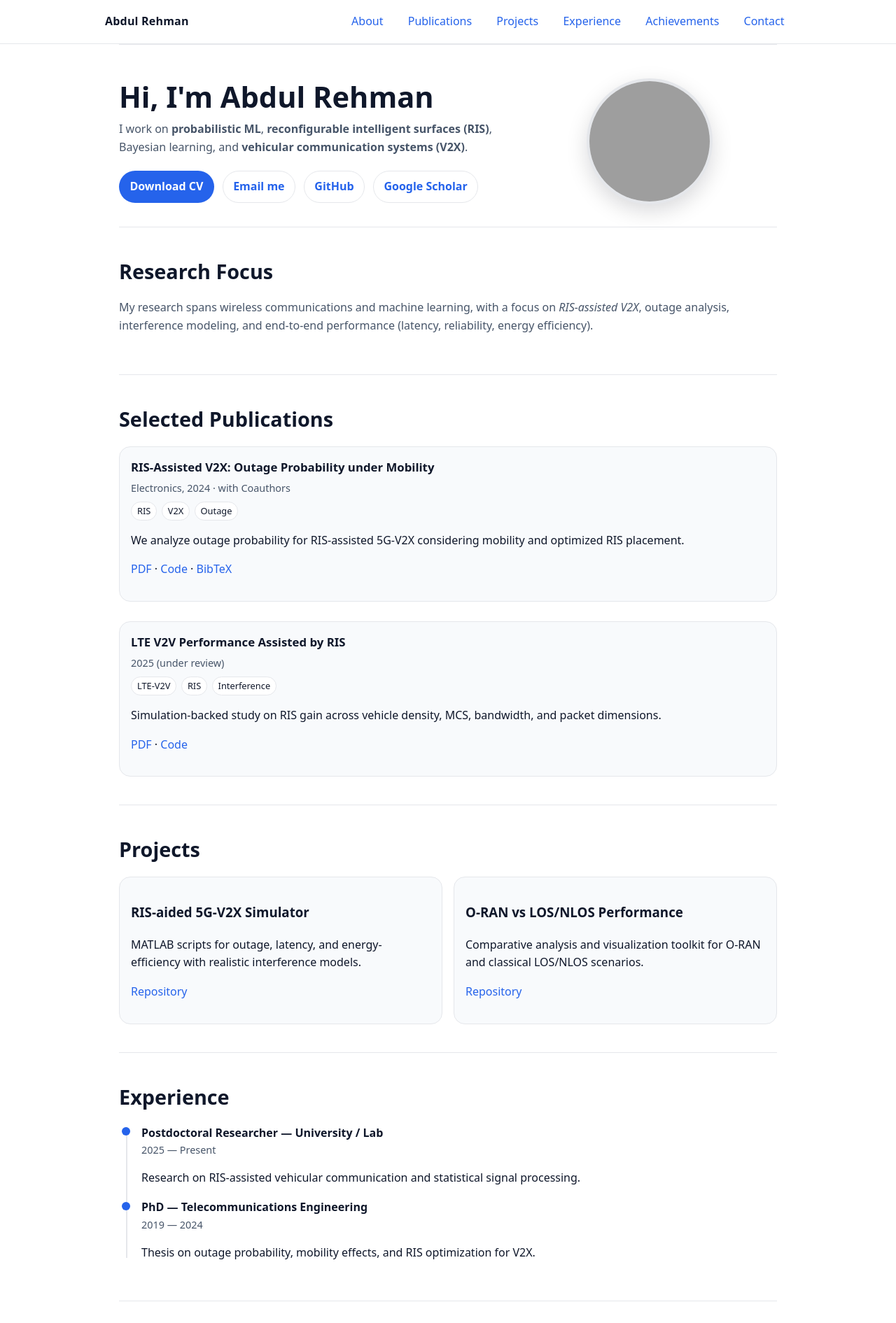
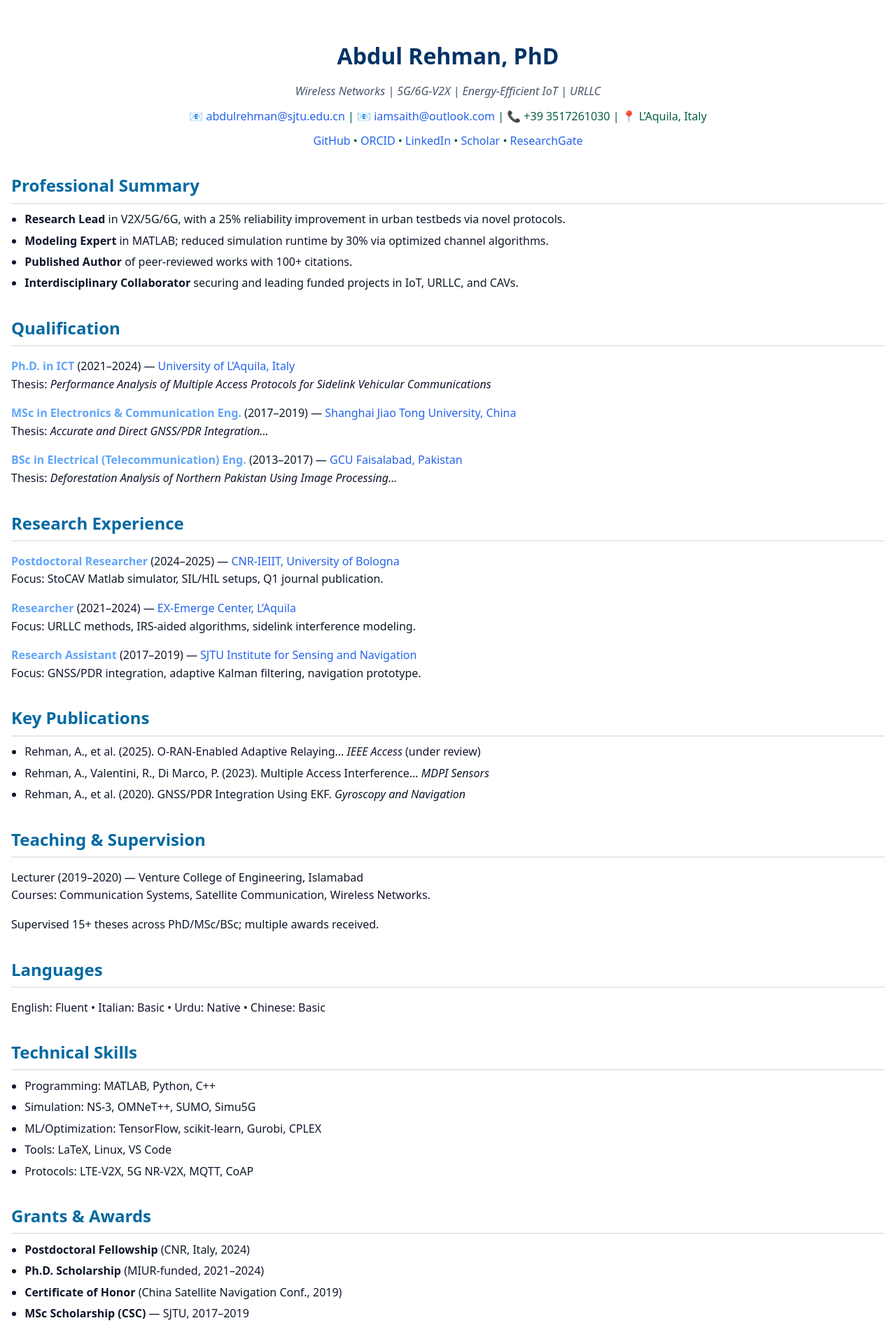
Before and after one commit to abdulrehman-phd/abdulrehman-phd.github.io, a plain HTML site: page index.html in a window 1280 px wide. Shown: the top 1891 px of the page at 70% size. Drawn offline with Linux system fonts and the light colour scheme; grey boxes are pictures that could not be loaded.

Commit message:
Update index.html

```diff
--- a/index.html
+++ b/index.html
@@ -3,244 +3,170 @@
 <head>
   <meta charset="utf-8" />
   <meta name="viewport" content="width=device-width, initial-scale=1" />
-  <title>Abdul Rehman — Personal Website</title>
-  <meta name="description" content="Abdul Rehman — Research in probabilistic ML, RIS, vehicular communication systems (V2X)." />
-  <meta property="og:title" content="Abdul Rehman — Personal Website" />
-  <meta property="og:description" content="Research in probabilistic ML, RIS, vehicular communication systems (V2X)." />
-  <meta property="og:type" content="website" />
-  <meta property="og:url" content="https://YOUR-USERNAME.github.io" />
-  <meta name="color-scheme" content="light dark" />
+  <title>Abdul Rehman, PhD — CV</title>
+  <meta name="description" content="Abdul Rehman — Wireless Networks, V2X, 5G/6G, URLLC, IoT" />
   <style>
     :root {
       --bg: #ffffff;
-      --fg: #0f172a; /* slate-900 */
-      --muted: #475569; /* slate-600 */
-      --primary: #2563eb; /* blue-600 */
-      --border: #e5e7eb; /* gray-200 */
-      --card: #f8fafc; /* slate-50 */
-      --radius: 16px;
+      --fg: #0f172a;
+      --muted: #475569;
+      --primary: #2563eb;
+      --section: #0369a1;
+      --highlight: #60a5fa;
+      --infocolor: #065f46;
+      --border: #e5e7eb;
+      --card: #f8fafc;
+      --radius: 12px;
     }
-    @media (prefers-color-scheme: dark) {
-      :root {
-        --bg: #0b1020;
-        --fg: #f1f5f9; /* slate-100 */
-        --muted: #cbd5e1; /* slate-300 */
-        --primary: #60a5fa; /* blue-400 */
-        --border: #1f2937; /* gray-800 */
-        --card: #0f172a; /* slate-900 */
+    body {
+      margin: 0;
+      font-family: system-ui, -apple-system, Segoe UI, Roboto, Helvetica, Arial;
+      background: var(--bg);
+      color: var(--fg);
+      line-height: 1.6;
+      padding: 1rem;
     }
-    }
-    * { box-sizing: border-box; }
-    html, body { height: 100%; }
-    body {
-      margin: 0; font-family: ui-sans-serif, system-ui, -apple-system, Segoe UI, Roboto, Helvetica, Arial, "Apple Color Emoji", "Segoe UI Emoji";
-      background: var(--bg); color: var(--fg); line-height: 1.6;
-    }
+    h1,h2,h3 { margin-top: 1.2em; margin-bottom: .4em; }
+    h1 { color: #003366; }
+    h2 { color: var(--section); border-bottom: 2px solid var(--border); padding-bottom: .2em; }
     a { color: var(--primary); text-decoration: none; }
     a:hover { text-decoration: underline; }
-
-    .container { max-width: 980px; padding: 0 1.25rem; margin: 0 auto; }
-    header {
-      position: sticky; top: 0; z-index: 100; backdrop-filter: saturate(180%) blur(8px);
-      background: color-mix(in oklab, var(--bg) 85%, transparent);
-      border-bottom: 1px solid var(--border);
-    }
-    .nav { display: flex; align-items: center; justify-content: space-between; gap: 1rem; padding: .75rem 0; }
-    .brand { font-weight: 700; letter-spacing: .2px; }
-    .menu { display: flex; gap: 1rem; flex-wrap: wrap; }
-    .menu a { padding: .4rem .6rem; border-radius: 999px; }
-    .menu a:hover { background: var(--card); text-decoration: none; }
-
-    .hero { display: grid; grid-template-columns: 1.2fr .8fr; gap: 2rem; align-items: center; padding: 3rem 0 2rem; }
-    .hero .title { font-size: clamp(1.8rem, 4vw, 2.6rem); line-height: 1.2; margin: 0; }
-    .hero .subtitle { color: var(--muted); margin-top: .5rem; }
-    .actions { display: flex; gap: .75rem; margin-top: 1.25rem; flex-wrap: wrap; }
-    .btn { display: inline-flex; align-items: center; gap: .5rem; border: 1px solid var(--border); padding: .6rem .9rem; border-radius: 999px; font-weight: 600; }
-    .btn.primary { background: var(--primary); color: white; border-color: transparent; }
-    .btn:hover { text-decoration: none; opacity: .95; }
-    .avatar {
-      width: 180px; aspect-ratio: 1; border-radius: 50%; object-fit: cover; border: 4px solid var(--border); background: var(--card);
-      box-shadow: 0 10px 30px rgba(2, 6, 23, .15);
-    }
-
-    section { padding: 2.5rem 0; border-top: 1px solid var(--border); }
-    h2 { font-size: clamp(1.4rem, 2.5vw, 1.8rem); margin: 0 0 1rem; }
-    .lead { color: var(--muted); }
-
-    .grid { display: grid; grid-template-columns: repeat(12, 1fr); gap: 1rem; }
-    .card { grid-column: span 12; background: var(--card); border: 1px solid var(--border); border-radius: var(--radius); padding: 1rem; }
-    @media (min-width: 720px) {
-      .card.half { grid-column: span 6; }
-      .card.third { grid-column: span 4; }
-    }
-
-    .item + .item { margin-top: .75rem; }
-    .item h3 { margin: 0 0 .25rem; font-size: 1.05rem; }
-    .meta { font-size: .9rem; color: var(--muted); }
-    .tags { display: flex; gap: .4rem; flex-wrap: wrap; margin-top: .5rem; }
-    .tag { font-size: .8rem; padding: .15rem .5rem; background: var(--bg); border: 1px solid var(--border); border-radius: 999px; }
-
-    .timeline { position: relative; }
-    .timeline:before { content: ""; position: absolute; top: .3rem; bottom: .3rem; left: 10px; width: 2px; background: var(--border); }
-    .titem { position: relative; padding-left: 2rem; margin: 0 0 1rem; }
-    .titem:before { content: ""; position: absolute; left: 4px; top: .3rem; width: 12px; height: 12px; border-radius: 50%; background: var(--primary); }
-    .titem h3 { margin: 0; font-size: 1rem; }
-
-    footer { padding: 2rem 0; border-top: 1px solid var(--border); color: var(--muted); font-size: .95rem; }
-    .links { display: flex; gap: .75rem; flex-wrap: wrap; }
-
-    .sr-only { position: absolute; width: 1px; height: 1px; padding: 0; margin: -1px; overflow: hidden; clip: rect(0,0,0,0); white-space: nowrap; border: 0; }
+    .center { text-align: center; }
+    .highlight { color: var(--highlight); font-weight: 600; }
+    .contact { margin: .6em 0; color: var(--infocolor); }
+    ul { margin-top: .2em; margin-bottom: 1em; padding-left: 1.2em; }
+    li { margin-bottom: .3em; }
+    .section { margin-top: 2rem; }
+    .sub { color: var(--muted); font-style: italic; }
+    .two-col { display: flex; justify-content: space-between; flex-wrap: wrap; }
+    .two-col div { flex: 1; min-width: 250px; }
+    footer { margin-top: 3rem; text-align: center; font-size: .9em; color: var(--muted); }
   </style>
-  <script type="application/ld+json">
-    {
-      "@context": "https://schema.org",
-      "@type": "Person",
-      "name": "Abdul Rehman",
-      "jobTitle": "Researcher",
-      "affiliation": {"@type": "Organization", "name": "—"},
-      "url": "https://YOUR-USERNAME.github.io",
-      "sameAs": [
-        "https://github.com/YOUR-USERNAME",
-        "https://scholar.google.com/citations?user=YOURID",
-        "https://www.linkedin.com/in/YOUR-USERNAME"
-      ]
-    }
-  </script>
 </head>
 <body>
-  <a class="sr-only" href="#main">Skip to content</a>
-  <header>
-    <div class="container nav" role="navigation" aria-label="Main">
-      <div class="brand">Abdul Rehman</div>
-      <nav class="menu">
-        <a href="#about">About</a>
-        <a href="#publications">Publications</a>
-        <a href="#projects">Projects</a>
-        <a href="#experience">Experience</a>
-        <a href="#achievements">Achievements</a>
-        <a href="#contact">Contact</a>
-      </nav>
+
+<div class="center">
+  <h1>Abdul Rehman, PhD</h1>
+  <div class="sub">Wireless Networks | 5G/6G-V2X | Energy-Efficient IoT | URLLC</div>
+  <div class="contact">
+    📧 <a href="mailto:abdulrehman@sjtu.edu.cn">abdulrehman@sjtu.edu.cn</a> |
+    📧 <a href="mailto:iamsaith@outlook.com">iamsaith@outlook.com</a> |
+    📞 +39 3517261030 |
+    📍 L’Aquila, Italy
   </div>
-  </header>
-
-  <main id="main" class="container">
-    <section class="hero" id="about">
-      <div>
-        <h1 class="title">Hi, I'm Abdul Rehman</h1>
-        <p class="subtitle">I work on <strong>probabilistic ML</strong>, <strong>reconfigurable intelligent surfaces (RIS)</strong>, Bayesian learning, and <strong>vehicular communication systems (V2X)</strong>.</p>
-        <div class="actions">
-          <a class="btn primary" href="cv.pdf" target="_blank" rel="noopener">Download CV</a>
-          <a class="btn" href="mailto:your.email@example.com">Email me</a>
-          <a class="btn" href="https://github.com/YOUR-USERNAME" target="_blank" rel="noopener">GitHub</a>
-          <a class="btn" href="https://scholar.google.com/citations?user=YOURID" target="_blank" rel="noopener">Google Scholar</a>
+  <div class="contact">
+    <a href="https://abdulrehman-phd.github.io/">GitHub</a> •
+    <a href="https://orcid.org/0009-0008-3658-4913">ORCID</a> •
+    <a href="https://www.linkedin.com/in/iamsaith">LinkedIn</a> •
+    <a href="https://tinyurl.com/y2kmr53j">Scholar</a> •
+    <a href="https://www.researchgate.net/profile/Abdul-Rehman-29?ev=hdr_xprf">ResearchGate</a>
   </div>
 </div>
-      <div style="display:flex; justify-content:center;">
-        <img class="avatar" src="https://avatars.githubusercontent.com/u/000000?v=4" alt="Profile photo of Abdul Rehman" />
+
+<div class="section">
+  <h2>Professional Summary</h2>
+  <ul>
+    <li><b>Research Lead</b> in V2X/5G/6G, with a 25% reliability improvement in urban testbeds via novel protocols.</li>
+    <li><b>Modeling Expert</b> in MATLAB; reduced simulation runtime by 30% via optimized channel algorithms.</li>
+    <li><b>Published Author</b> of peer-reviewed works with 100+ citations.</li>
+    <li><b>Interdisciplinary Collaborator</b> securing and leading funded projects in IoT, URLLC, and CAVs.</li>
+  </ul>
 </div>
-    </section>
 
-    <section>
-      <h2>Research Focus</h2>
-      <p class="lead">My research spans wireless communications and machine learning, with a focus on <em>RIS-assisted V2X</em>, outage analysis, interference modeling, and end-to-end performance (latency, reliability, energy efficiency).</p>
-    </section>
+<div class="section">
+  <h2>Qualification</h2>
+  <p><span class="highlight">Ph.D. in ICT</span> (2021–2024) — <a href="https://www.univaq.it/index.php">University of L’Aquila, Italy</a><br>
+  Thesis: <i>Performance Analysis of Multiple Access Protocols for Sidelink Vehicular Communications</i></p>
 
-    <section id="publications">
-      <h2>Selected Publications</h2>
-      <div class="grid">
-        <article class="card item">
-          <h3>RIS-Assisted V2X: Outage Probability under Mobility</h3>
-          <div class="meta">Electronics, 2024 · with Coauthors</div>
-          <div class="tags">
-            <span class="tag">RIS</span>
-            <span class="tag">V2X</span>
-            <span class="tag">Outage</span>
+  <p><span class="highlight">MSc in Electronics & Communication Eng.</span> (2017–2019) — <a href="https://en.sjtu.edu.cn/">Shanghai Jiao Tong University, China</a><br>
+  Thesis: <i>Accurate and Direct GNSS/PDR Integration...</i></p>
+
+  <p><span class="highlight">BSc in Electrical (Telecommunication) Eng.</span> (2013–2017) — <a href="https://gcuf.edu.pk/">GCU Faisalabad, Pakistan</a><br>
+  Thesis: <i>Deforestation Analysis of Northern Pakistan Using Image Processing...</i></p>
 </div>
-          <p>We analyze outage probability for RIS-assisted 5G-V2X considering mobility and optimized RIS placement.</p>
-          <p><a href="#">PDF</a> · <a href="#">Code</a> · <a href="#">BibTeX</a></p>
-        </article>
-        <article class="card item">
-          <h3>LTE V2V Performance Assisted by RIS</h3>
-          <div class="meta">2025 (under review)</div>
-          <div class="tags"><span class="tag">LTE-V2V</span><span class="tag">RIS</span><span class="tag">Interference</span></div>
-          <p>Simulation-backed study on RIS gain across vehicle density, MCS, bandwidth, and packet dimensions.</p>
-          <p><a href="#">PDF</a> · <a href="#">Code</a></p>
-        </article>
+
+<div class="section">
+  <h2>Research Experience</h2>
+  <p><span class="highlight">Postdoctoral Researcher</span> (2024–2025) — <a href="https://www.ieiit.cnr.it/">CNR-IEIIT, University of Bologna</a><br>
+  Focus: StoCAV Matlab simulator, SIL/HIL setups, Q1 journal publication.</p>
+
+  <p><span class="highlight">Researcher</span> (2021–2024) — <a href="http://exemerge.disim.univaq.it/">EX-Emerge Center, L’Aquila</a><br>
+  Focus: URLLC methods, IRS-aided algorithms, sidelink interference modeling.</p>
+
+  <p><span class="highlight">Research Assistant</span> (2017–2019) — <a href="https://nls.sjtu.edu.cn/web/index">SJTU Institute for Sensing and Navigation</a><br>
+  Focus: GNSS/PDR integration, adaptive Kalman filtering, navigation prototype.</p>
 </div>
-    </section>
 
-    <section id="projects">
-      <h2>Projects</h2>
-      <div class="grid">
-        <article class="card half">
-          <h3>RIS-aided 5G-V2X Simulator</h3>
-          <p>MATLAB scripts for outage, latency, and energy-efficiency with realistic interference models.</p>
-          <p><a href="https://github.com/YOUR-USERNAME/ris-v2x-sim" target="_blank" rel="noopener">Repository</a></p>
-        </article>
-        <article class="card half">
-          <h3>O-RAN vs LOS/NLOS Performance</h3>
-          <p>Comparative analysis and visualization toolkit for O-RAN and classical LOS/NLOS scenarios.</p>
-          <p><a href="https://github.com/YOUR-USERNAME/oran-vs-losnlos" target="_blank" rel="noopener">Repository</a></p>
-        </article>
+<div class="section">
+  <h2>Key Publications</h2>
+  <ul>
+    <li>Rehman, A., et al. (2025). O-RAN-Enabled Adaptive Relaying... <i>IEEE Access</i> (under review)</li>
+    <li>Rehman, A., Valentini, R., Di Marco, P. (2023). Multiple Access Interference... <i>MDPI Sensors</i></li>
+    <li>Rehman, A., et al. (2020). GNSS/PDR Integration Using EKF. <i>Gyroscopy and Navigation</i></li>
+  </ul>
 </div>
-    </section>
 
-    <section id="experience">
-      <h2>Experience</h2>
-      <div class="timeline">
-        <div class="titem">
-          <h3>Postdoctoral Researcher — University / Lab</h3>
-          <div class="meta">2025 — Present</div>
-          <p>Research on RIS-assisted vehicular communication and statistical signal processing.</p>
+<div class="section">
+  <h2>Teaching & Supervision</h2>
+  <p>Lecturer (2019–2020) — Venture College of Engineering, Islamabad<br>
+  Courses: Communication Systems, Satellite Communication, Wireless Networks.</p>
+  <p>Supervised 15+ theses across PhD/MSc/BSc; multiple awards received.</p>
 </div>
-        <div class="titem">
-          <h3>PhD — Telecommunications Engineering</h3>
-          <div class="meta">2019 — 2024</div>
-          <p>Thesis on outage probability, mobility effects, and RIS optimization for V2X.</p>
+
+<div class="section">
+  <h2>Languages</h2>
+  <p>English: Fluent • Italian: Basic • Urdu: Native • Chinese: Basic</p>
 </div>
+
+<div class="section">
+  <h2>Technical Skills</h2>
+  <ul>
+    <li>Programming: MATLAB, Python, C++</li>
+    <li>Simulation: NS-3, OMNeT++, SUMO, Simu5G</li>
+    <li>ML/Optimization: TensorFlow, scikit-learn, Gurobi, CPLEX</li>
+    <li>Tools: LaTeX, Linux, VS Code</li>
+    <li>Protocols: LTE-V2X, 5G NR-V2X, MQTT, CoAP</li>
+  </ul>
 </div>
-    </section>
 
-    <section id="achievements">
-      <h2>Achievements</h2>
+<div class="section">
+  <h2>Grants & Awards</h2>
   <ul>
-        <li>Reviewer for IEEE T-VT, IEEE Comms Letters, Elsevier Ad Hoc Networks.</li>
-        <li>Multiple fellowships and grants; active publications in RIS/V2X.</li>
-        <li>Open-source contributor to MATLAB toolboxes for wireless research.</li>
+    <li><b>Postdoctoral Fellowship</b> (CNR, Italy, 2024)</li>
+    <li><b>Ph.D. Scholarship</b> (MIUR-funded, 2021–2024)</li>
+    <li><b>Certificate of Honor</b> (China Satellite Navigation Conf., 2019)</li>
+    <li><b>MSc Scholarship (CSC)</b> — SJTU, 2017–2019</li>
+    <li><b>National ICT R&D Merit Scholarship</b> — Pakistan, 2013–2017</li>
   </ul>
-    </section>
+</div>
 
-    <section id="contact">
-      <h2>Contact</h2>
-      <p class="lead">The fastest way to reach me is via email. I'm also active on GitHub and Google Scholar.</p>
-      <div class="links">
-        <a class="btn" href="mailto:your.email@example.com">your.email@example.com</a>
-        <a class="btn" href="https://github.com/YOUR-USERNAME" target="_blank" rel="noopener">GitHub</a>
-        <a class="btn" href="https://scholar.google.com/citations?user=YOURID" target="_blank" rel="noopener">Google Scholar</a>
-        <a class="btn" href="https://www.linkedin.com/in/YOUR-USERNAME" target="_blank" rel="noopener">LinkedIn</a>
+<div class="section">
+  <h2>Professional Development</h2>
+  <ul>
+    <li>O-RAN Training (2025), 6G Future Connectivity (2024)</li>
+    <li>Research Methods & Horizon Europe Grant Writing (2023)</li>
+    <li>ML (Stanford, 2019), Data Science (IBM, 2018)</li>
+    <li>CCNA, Coursera certifications (2016–2017)</li>
+  </ul>
 </div>
-    </section>
-  </main>
+
+<div class="section">
+  <h2>Academic Service</h2>
+  <p>Reviewer: IEEE TVT, IEEE ComL, Elsevier Ad Hoc Networks (10+ manuscripts)</p>
+  <p>Roles: Session Chair (IEEE Meditcom 2022), TPC Member (IEEE VTC-Spring 2024), PhD evaluation committee member.</p>
+</div>
+
+<div class="section">
+  <h2>References</h2>
+  <p>Prof. Barbara Mavì Masini (CNR, Italy) — <a href="mailto:barbaramavi.masini@cnr.it">barbaramavi.masini@cnr.it</a></p>
+  <p>Prof. Piergiuseppe Di Marco (Univ. L’Aquila) — <a href="mailto:piergiuseppe.dimarco@univaq.it">piergiuseppe.dimarco@univaq.it</a></p>
+  <p>Dr. Roberto Valentini (Univ. L’Aquila) — <a href="mailto:roberto.valentini@univaq.it">roberto.valentini@univaq.it</a></p>
+  <p>Prof. Fortunato Santucci (Univ. L’Aquila) — <a href="mailto:fortunato.santucci@univaq.it">fortunato.santucci@univaq.it</a></p>
+</div>
 
 <footer>
-    <div class="container">
-      <div>© <span id="year"></span> Abdul Rehman. All rights reserved.</div>
-    </div>
+  Page updated: Sept 2025 • Abdul Rehman
 </footer>
 
-  <script>
-    // Update year automatically
-    document.getElementById('year').textContent = new Date().getFullYear();
-    // Smooth scroll for same-page links
-    document.querySelectorAll('a[href^="#"]').forEach(a => {
-      a.addEventListener('click', e => {
-        const id = a.getAttribute('href');
-        if (id.length > 1) {
-          const el = document.querySelector(id);
-          if (el) { e.preventDefault(); el.scrollIntoView({behavior: 'smooth'}); }
-        }
-      });
-    });
-  </script>
 </body>
 </html>
```
Lines whose indentation alone changed are shown as unchanged.
